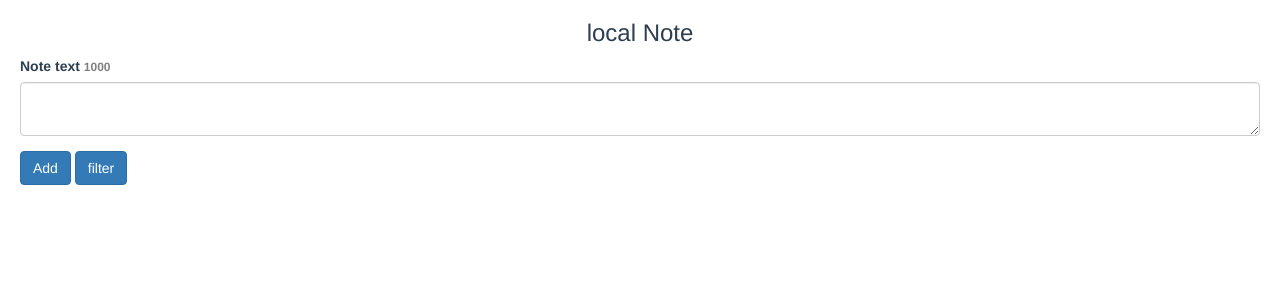
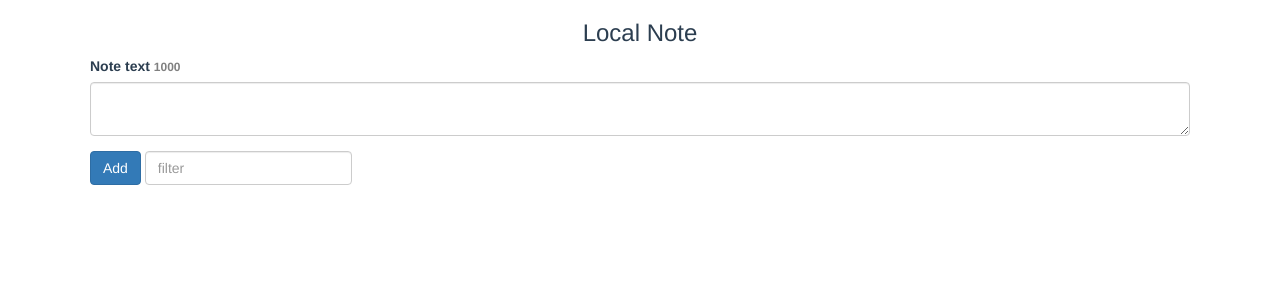
Before and after one commit to tvenkatn/localNote, a Flask app: page / in a window 1280 px wide. Shown: the top 300 px of the page. Run offline with Flask 2, Linux system fonts and the light colour scheme; data that the repository does not hold is empty; some libraries are stand-ins or nearby versions.

Commit message:
v-html for note rendering to allow html notes note rendering using computed property which is filtered instead of note directly wrapping everything into a container for clear eye movement

```diff
--- a/myApp1/__init__.py
+++ b/myApp1/__init__.py
@@ -6,13 +6,10 @@ import json, os
 
 app = Flask(__name__)
 app.config.from_pyfile('../application.py')
-# cors = CORS(app, resources={r"/*": {"origins": "*"}})
 cors = CORS(app)
+db = SQLAlchemy(app)
 
-db = SQLAlchemy(app)
 dbName = "mynoteapp1"
-
-# from bin.reference import createDb
 
 class Note(db.Model):
     __tablename__="Note"
--- a/myApp1/static/js/vueApp.js
+++ b/myApp1/static/js/vueApp.js
@@ -1,6 +1,5 @@
 // const API_URL = 'http://192.168.1.8:5005'
 const API_URL = 'http://localhost:5005'
-
 
 var app = new Vue(
     {
@@ -8,7 +7,7 @@ var app = new Vue(
         delimiters: ["[[","]]"],
         data: function () {
             return {
-                title: "local Note",
+                title: "Local Note",
                 isLoading: false,
                 remainingCount: 1000,
                 maxCount: 1000,
@@ -18,7 +17,8 @@ var app = new Vue(
                     text: ""
                 },
                 notes: [
-                ]
+                ],
+                filterText: ""
             }
         },
         methods: {
@@ -85,12 +85,13 @@ var app = new Vue(
                 }
                 this.notes = tnote;
                 // this.notes.filter(ob => ob.id == this.newIdForNote)[0].id = thisid
-            },
-
-            activeNotes() {
-                return this.notes.filter(function (u) {
-                    return u.day == "07"
-                })
+            }
+        },
+        computed: {
+            filteredNotes() {
+                return this.notes.filter((element) => {
+                    return element.text.match(this.filterText);
+                });
             }
         },
 
--- a/myApp1/templates/index.html
+++ b/myApp1/templates/index.html
@@ -1,7 +1,7 @@
 <!Doctype html>
 <html>
 <head>
-    <title>local Note</title>
+    <title>Local Note</title>
     <script src="https://unpkg.com/vue"></script>
     <script src="https://unpkg.com/axios/dist/axios.min.js"></script>
     <!-- Latest compiled and minified CSS -->
@@ -10,22 +10,28 @@
 </head>
 
 <body>
+<div class="container">
     <div id="app">
         <h3>[[title]]</h3>
+        <div id="summernote"></div>
+
         <div class="form">
             <div class="form-group">
                 <label>Note text <span class="remaining">[[remainingCount]]</span></label>
                     <textarea class="form-control" default="" v-model="note.text" @keyup="countdown" @keyup.enter.exact="addNote">""</textarea>
                 <!-- <textarea class="form-control" default="" v-model="note.text" @keyup.enter="addNote"></textarea> -->
             </div>
-            <button class="btn btn-primary" @click="addNote">Add</button>
-            <button class="btn btn-primary" @click="activeNotes">filter</button>
+            <form class="form-inline">
+                <button class="btn btn-primary" @click="addNote">Add</button>
+                <input id="filterNote" class="form-control" v-model="filterText" placeholder="filter"></input>
+            </form>
         </div>
-            <div class="col-sm-8 note" v-for="note in notes.slice().reverse()">
+        <br>
+            <div class="col-sm-8 note" v-for="note in filteredNotes.slice().reverse()">
                 <div class="card">
                     <div class="card-block">
                         <div class="cardtext">
-                            <span style="white-space: pre-line;">[[note.text]]</span>
+                            <span style="white-space: pre-line;" v-html="note.text"></span>
                             <button class="close" @click="removeNote(note)">&times;</button>
                         </div>
                         <h6 class="card-subtitle mb-2 text-muted">[[note.date]]</h6>
@@ -33,20 +39,7 @@
                 </div>
             </div>
     </div>
+</div>
     <script type="text/Javascript" src="{{ url_for('static', filename='js/vueApp.js')}}"></script>
 </body>
 </html>
-
-
-
-<!-- def compute_all_parens(n):
-    def compute_parens(left, right, s):
-        if right == n:
-            yield s
-            return
-        if left < n:
-            yield from compute_parens(left + 1, right, s + "(")
-        if right < left:
-            yield from compute_parens(left, right + 1, s + ")")
-
-    yield from compute_parens(0, 0, "") -->
```
